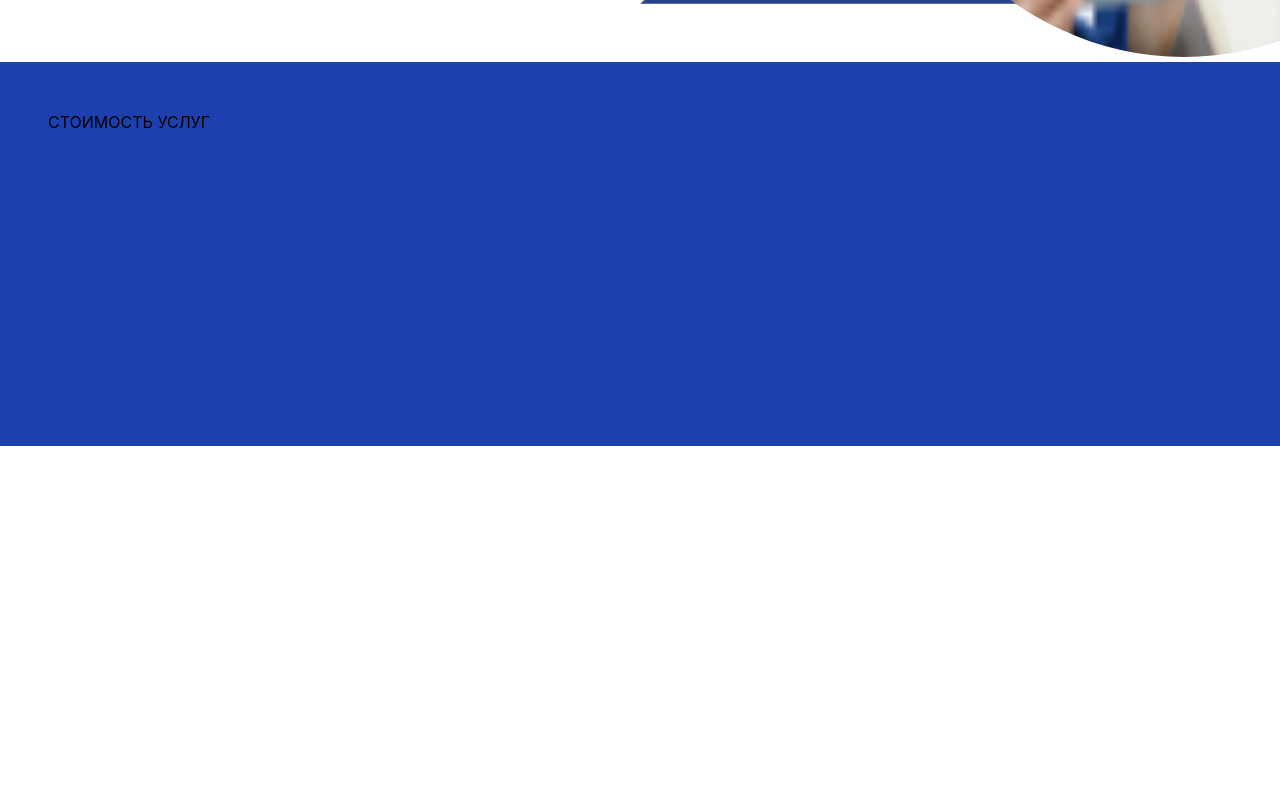
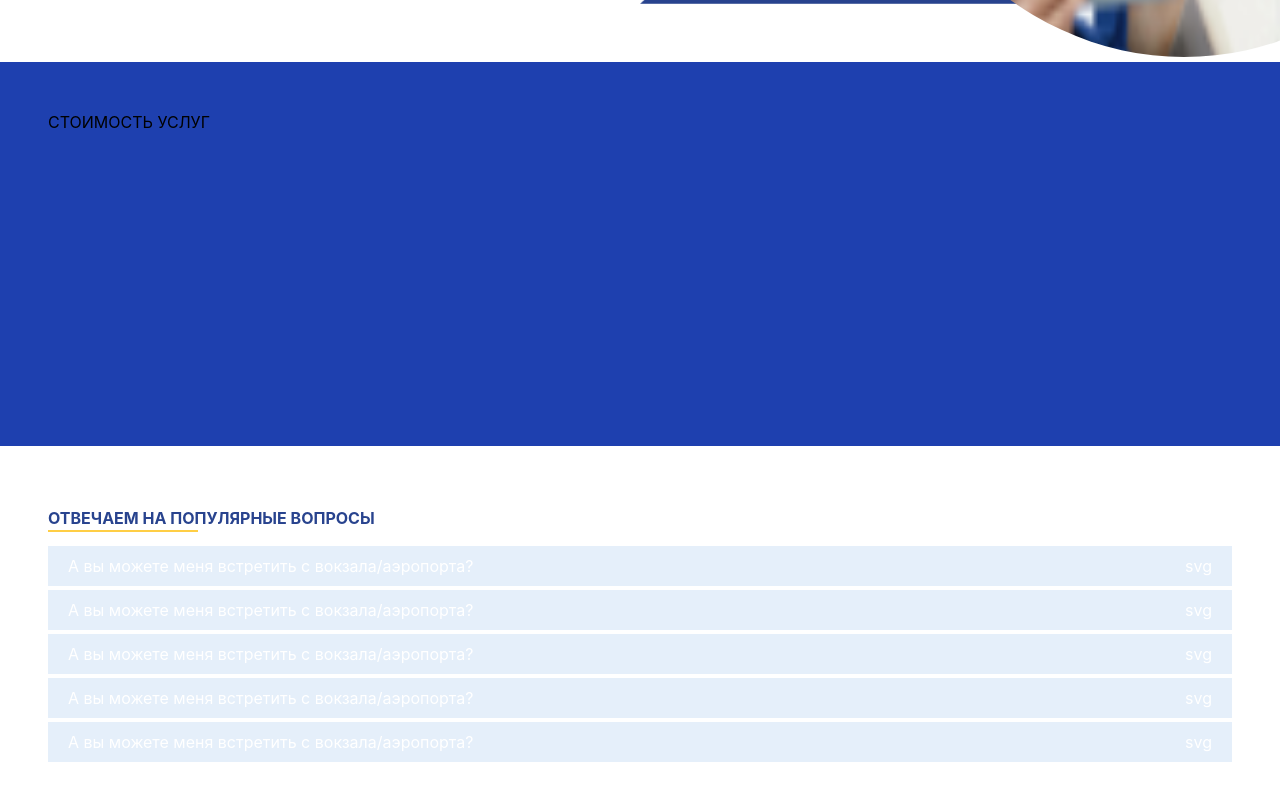
Before and after one commit to FarhodNomonov/Movers, a React (Create React App) app: page / in a window 1280 px wide. Shown: the part 822-1622 px from the top of the page. Before the commit the page ends 1268 px from the top, so only its background shows below. Built offline with nearby package versions, Linux system fonts and the light colour scheme.

Commit message:
ADDED aCCORDION

```diff
--- a/src/assets/styles/styles.css
+++ b/src/assets/styles/styles.css
@@ -5,6 +5,7 @@
 @tailwind base;
 @tailwind components;
 @tailwind utilities;
+@import url("https://fonts.googleapis.com/css2?family=Inter:wght@100;200;300;400;500;600;700;800;900&family=Work+Sans:wght@100;200;300;400;500;600;700;800;900&display=swap");
 
 * {
   margin: 0;
@@ -30,7 +31,7 @@
 .card_item {
   width: 168px;
   height: 204px;
-  background: #FFFFFF;
+  background: #ffffff;
   box-shadow: 0px 18px 60px 10px rgba(0, 0, 0, 0.05);
   border-radius: 10px;
 }
@@ -67,3 +68,19 @@
   text-align: center;
   color: #28438e;
 }
+
+/*  all page titles start */
+.wrapper_title {
+  position: relative;
+}
+
+.title_pages::after {
+  content: "";
+  position: absolute;
+  left: 0;
+  bottom: -2px;
+  width: 150px;
+  height: 2px;
+  background-color: #ffce45;
+}
+/*  all page titles end */
--- /dev/null
+++ b/src/components/accordion/Accordion.js
@@ -0,0 +1,71 @@
+import React, { useState } from "react";
+function Accordion() {
+  const [openAccordion, setOpenAccordion] = useState(null);
+
+  const accordion_data = [
+    {
+      id: 1,
+      title: " А вы можете меня встретить с вокзала/аэропорта?",
+      description:
+        "Lorem ipsum dolor sit amet consectetur adipisicing elit. Tempora necessitatibus facere corrupti. Dolorum recusandae quo commodi velit eos perferendis odit ducimus incidunt, quia voluptas provident dolores illo tenetur sunt, quidem iure corporis maiores? Iusto incidunt dolorem et ab, tempore molestiae aliquam adipisci. Ducimus, delectus cumque fugit omnis perferendis asperiores rem! Voluptates",
+    },
+    {
+      id: 2,
+      title: " А вы можете меня встретить с вокзала/аэропорта?",
+      description:
+        "Lorem ipsum dolor sit amet consectetur adipisicing elit. Tempora necessitatibus facere corrupti. Dolorum recusandae quo commodi velit eos perferendis odit ducimus incidunt, quia voluptas provident dolores illo tenetur sunt, quidem iure corporis maiores? Iusto incidunt dolorem et ab, tempore molestiae aliquam adipisci. Ducimus, delectus cumque fugit omnis perferendis asperiores rem! Voluptates",
+    },
+    {
+      id: 3,
+      title: " А вы можете меня встретить с вокзала/аэропорта?",
+      description:
+        "Lorem ipsum dolor sit amet consectetur adipisicing elit. Tempora necessitatibus facere corrupti. Dolorum recusandae quo commodi velit eos perferendis odit ducimus incidunt, quia voluptas provident dolores illo tenetur sunt, quidem iure corporis maiores? Iusto incidunt dolorem et ab, tempore molestiae aliquam adipisci. Ducimus, delectus cumque fugit omnis perferendis asperiores rem! Voluptates",
+    },
+    {
+      id: 4,
+      title: " А вы можете меня встретить с вокзала/аэропорта?",
+      description:
+        "Lorem ipsum dolor sit amet consectetur adipisicing elit. Tempora necessitatibus facere corrupti. Dolorum recusandae quo commodi velit eos perferendis odit ducimus incidunt, quia voluptas provident dolores illo tenetur sunt, quidem iure corporis maiores? Iusto incidunt dolorem et ab, tempore molestiae aliquam adipisci. Ducimus, delectus cumque fugit omnis perferendis asperiores rem! Voluptates",
+    },
+    {
+      id: 5,
+      title: " А вы можете меня встретить с вокзала/аэропорта?",
+      description:
+        "Lorem ipsum dolor sit amet consectetur adipisicing elit. Tempora necessitatibus facere corrupti. Dolorum recusandae quo commodi velit eos perferendis odit ducimus incidunt, quia voluptas provident dolores illo tenetur sunt, quidem iure corporis maiores? Iusto incidunt dolorem et ab, tempore molestiae aliquam adipisci. Ducimus, delectus cumque fugit omnis perferendis asperiores rem! Voluptates",
+    },
+  ];
+  const close = (index) => {
+    if (openAccordion === index) {
+      return setOpenAccordion(null);
+    }
+    setOpenAccordion(index);
+    console.log(openAccordion, index);
+  };
+  return (
+    <div className="md:container md:mx-auto p-12">
+      <div className="wrapper_title">
+        <h2 className="title_pages text-[#28438E] my-3 mb-4 text-bold text-base font-bold font-Inter">
+          ОТВЕЧАЕМ НА ПОПУЛЯРНЫЕ ВОПРОСЫ
+        </h2>
+      </div>
+      {accordion_data?.map((item, index) => (
+        <>
+          <div className="wrapper_accordion">
+            <div
+              onClick={() => close(index)}
+              className="  mt-1  cursor-pointer  py-2 px-5  text-black bg-[#0061cc1a] text-white flex justify-between"
+            >
+              <h3 className=" ">{item?.title}</h3>
+              <span className="title_scg">svg</span>
+            </div>
+            {openAccordion === index ? (
+              <p className=" px-5 py-3 ">{item?.description}</p>
+            ) : null}
+          </div>
+        </>
+      ))}
+    </div>
+  );
+}
+
+export default Accordion;
--- a/src/components/home/index.js
+++ b/src/components/home/index.js
@@ -3,6 +3,7 @@ import Header from "./header";
 import Intro from "./intro";
 import Works from "../works";
 import Service from "../service/Service";
+import Accordion from "../accordion/Accordion";
 
 function Home() {
   return (
@@ -11,6 +12,7 @@ function Home() {
       <Intro />
       <Works />
       <Service />
+      <Accordion />
     </div>
   );
 }
```
